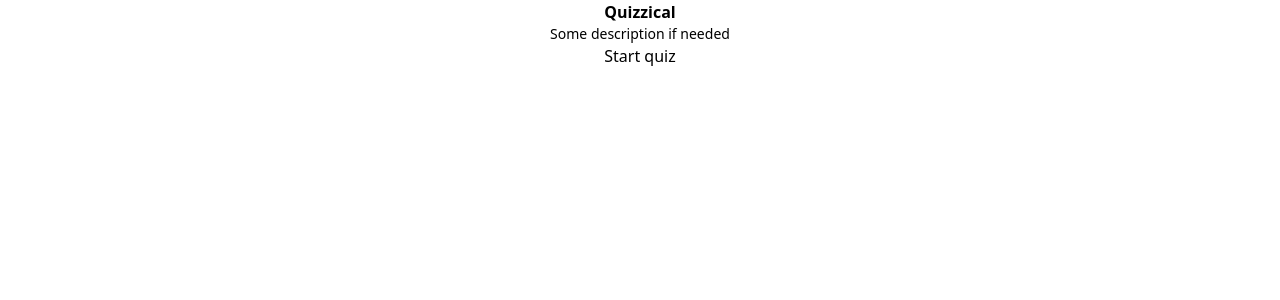
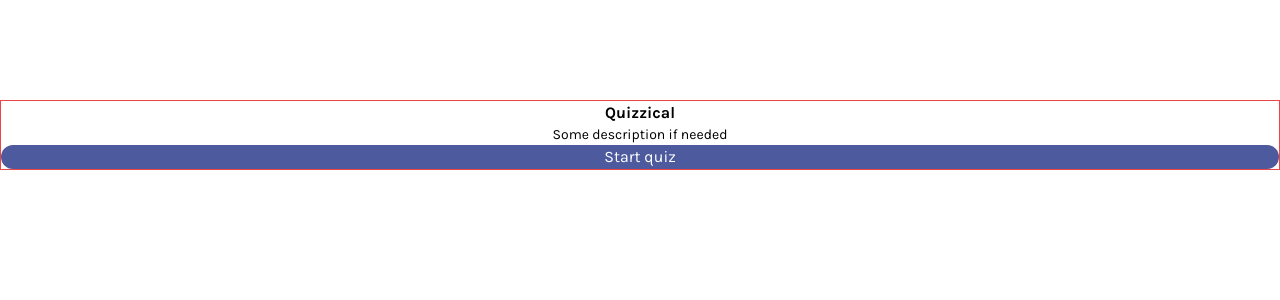
Before and after one commit to GooferG/quiz-game-react, a React (Vite) app: page / in a window 1280 px wide. Shown: the top 300 px of the page. Built offline with nearby package versions, Linux system fonts and the light colour scheme.

Commit message:
fixing tailwind

```diff
--- a/index.html
+++ b/index.html
@@ -3,6 +3,12 @@
   <head>
     <meta charset="UTF-8" />
     <link rel="icon" type="image/svg+xml" href="/vite.svg" />
+    <link rel="preconnect" href="https://fonts.googleapis.com" />
+    <link rel="preconnect" href="https://fonts.gstatic.com" crossorigin />
+    <link
+      href="https://fonts.googleapis.com/css2?family=Karla:wght@300;400;700&display=swap"
+      rel="stylesheet"
+    />
     <meta name="viewport" content="width=device-width, initial-scale=1.0" />
     <title>Vite + React</title>
   </head>
--- a/src/App.jsx
+++ b/src/App.jsx
@@ -5,8 +5,8 @@ function App() {
   const [count, setCount] = useState(0);
 
   return (
-    <div className="App">
-      <div>
+    <div className="App container mx-auto font-karla">
+      <div className="container mt-[100px] ">
         <Card />
       </div>
     </div>
--- a/src/components/Card.jsx
+++ b/src/components/Card.jsx
@@ -2,10 +2,12 @@ import React from 'react';
 
 function Card() {
   return (
-    <div className="flex flex-col text-center">
+    <div className=" container flex flex-col text-center border border-red-500">
       <h1 className="font-bold">Quizzical</h1>
       <p className="text-sm">Some description if needed</p>
-      <button className="btn">Start quiz</button>
+      <button className="btn bg-[#4D5B9E] rounded-full text-white">
+        Start quiz
+      </button>
     </div>
   );
 }
--- a/tailwind.config.cjs
+++ b/tailwind.config.cjs
@@ -2,6 +2,12 @@
 module.exports = {
   content: ['./index.html', './src/**/*.{js,ts,jsx,tsx}'],
   theme: {
+    fontFamily: {
+      karla: ['Karla'],
+      sans: ['ui-sans-serif', 'system-ui'],
+      serif: ['ui-serif', 'Georgia'],
+      mono: ['ui-monospace', 'SFMono-Regular'],
+    },
     extend: {},
   },
   plugins: [],
```
Also changed, not shown: src/App.css (deleted, +0 -41 lines).
